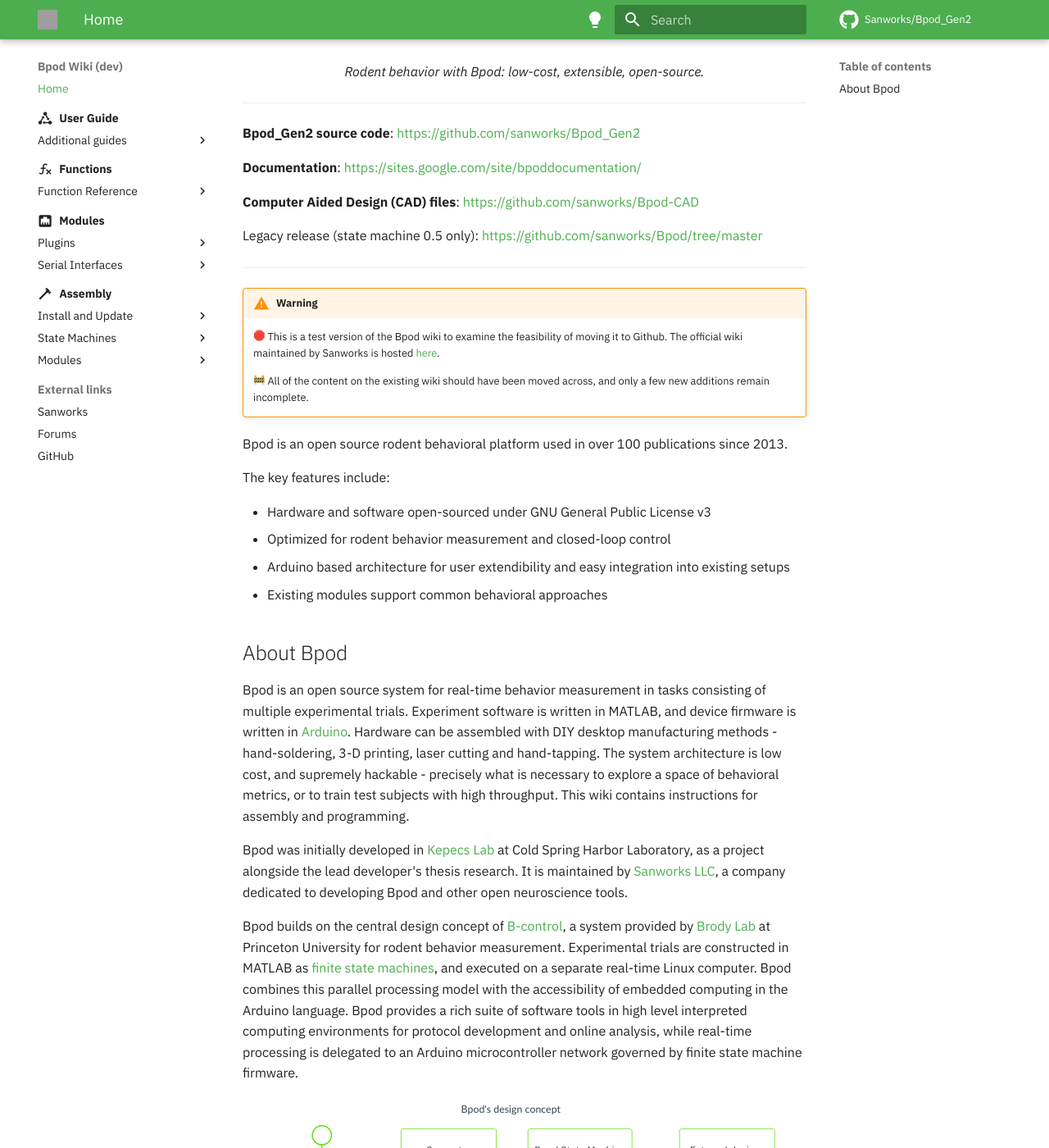
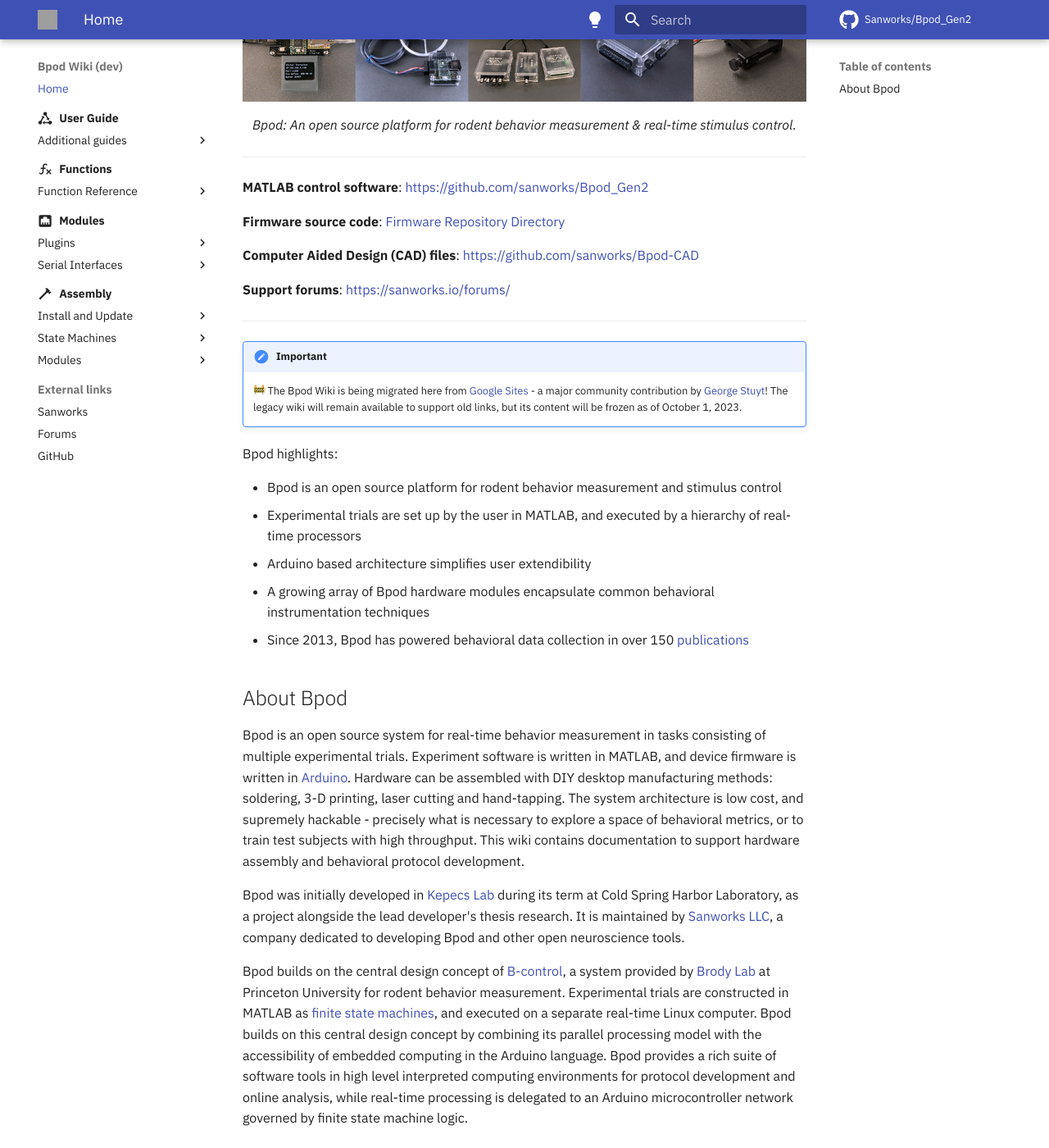
Before and after one commit to sanworks/Bpod_Wiki, an MkDocs documentation site: the page built from docs/index.md, in a window 1280 px wide and 1400 px high, scrolled down 468 px. Shown: the whole window at 82% size. Built offline with MkDocs 1.6.1 and Material for MkDocs 9.7.7, drawn with Linux system fonts in a browser that asks for light colours; emoji names are drawn with the system emoji font; some web fonts are replaced; comment, search, counter and statistics services are not loaded; some of the changed text lies outside the part shown; grey boxes are pictures that could not be loaded.

Commit message:
-Replaced Bpod text with a welcome graphic -Added a directory page listing Bpod firmware repositories -Edited content of index page -Updated theme colors

````diff
--- a/docs/index.md
+++ b/docs/index.md
@@ -1,69 +1,68 @@
-# Bpod
+<h1 style="text-align: center;">Welcome to the Bpod Wiki</h1>
 
 <div style="font-family: 'Aldrich', monospace; font-size: 112px;">
-    <p align="center">
-        Bpod
-    </p>
+    <img align="center" src="/wiki-assets/WikiWelcome.png">
 </div>
 <p align="center">
-    <em>Rodent behavior with Bpod: low-cost, extensible, open-source.</em>
+    <em>Bpod: An open source platform for rodent behavior measurement & real-time stimulus control.</em>
 </p>
 
 ---
 
-**Bpod_Gen2 source code**: [https://github.com/sanworks/Bpod_Gen2](https://github.com/sanworks/Bpod_Gen2)
+**MATLAB control software**: [https://github.com/sanworks/Bpod_Gen2](https://github.com/sanworks/Bpod_Gen2)
 
-**Documentation**: [https://sites.google.com/site/bpoddocumentation/](https://sites.google.com/site/bpoddocumentation/)
-<!-- todo: change doc site link on migration completion -->
+**Firmware source code**: [Firmware Repository Directory](install-and-update/firmware-repo-list.md)
 
 **Computer Aided Design (CAD) files**: [https://github.com/sanworks/Bpod-CAD](https://github.com/sanworks/Bpod-CAD)
 
-Legacy release (state machine 0.5 only): [https://github.com/sanworks/Bpod/tree/master](https://github.com/sanworks/Bpod/tree/master)
+**Support forums**: [https://sanworks.io/forums/](https://sanworks.io/forums/)
 
 ---
 
-!!! warning
+!!! important note
 
-    :stop_sign: This is a test version of the Bpod wiki to examine the feasibility of moving it to Github. The official wiki maintained by Sanworks is hosted [here](https://sites.google.com/site/bpoddocumentation/home?authuser=0).
+    :construction: The Bpod Wiki is being migrated here from [Google Sites](https://sites.google.com/site/bpoddocumentation/home?authuser=0) - a major community contribution by [George Stuyt](https://github.com/ogeesan)! The legacy wiki will remain available to support old links, but its content will be frozen as of October 1, 2023.
 
-    :construction: All of the content on the existing wiki should have been moved across, and only a few new additions remain incomplete.
+Bpod highlights:
 
-Bpod is an open source rodent behavioral platform used in over 100 publications since 2013.
-
-The key features include:
-
-- Hardware and software open-sourced under GNU General Public License v3
-- Optimized for rodent behavior measurement and closed-loop control
-- Arduino based architecture for user extendibility and easy integration into existing setups
-- Existing modules support common behavioral approaches
+- Bpod is an open source platform for rodent behavior measurement and stimulus control
+- Experimental trials are set up by the user in MATLAB, and executed by a hierarchy of real-time processors
+- Arduino based architecture simplifies user extendibility
+- A growing array of Bpod hardware modules encapsulate common behavioral instrumentation techniques
+- Since 2013, Bpod has powered behavioral data collection in over 150 [publications](https://sanworks.io/science/science.php)
 
 ## About Bpod
-Bpod is an open source system for real-time behavior measurement in tasks consisting of multiple experimental trials. Experiment software is written in MATLAB, and device firmware is written in [Arduino](https://www.arduino.cc/). Hardware can be assembled with DIY desktop manufacturing methods - hand-soldering, 3-D printing, laser cutting and hand-tapping. The system architecture is low cost, and supremely hackable - precisely what is necessary to explore a space of behavioral metrics, or to train test subjects with high throughput. This wiki contains instructions for assembly and programming.
+Bpod is an open source system for real-time behavior measurement in tasks consisting of multiple experimental trials. Experiment software is written in MATLAB, and device firmware is written in [Arduino](https://www.arduino.cc/). Hardware can be assembled with DIY desktop manufacturing methods:  soldering, 3-D printing, laser cutting and hand-tapping. The system architecture is low cost, and supremely hackable - precisely what is necessary to explore a space of behavioral metrics, or to train test subjects with high throughput. This wiki contains documentation to support hardware assembly and behavioral protocol development.
 
-Bpod was initially developed in [Kepecs Lab](http://kepecslab.cshl.edu/) at Cold Spring Harbor Laboratory, as a project alongside the lead developer's thesis research. It is maintained by [Sanworks LLC](https://sanworks.io/), a company dedicated to developing Bpod and other open neuroscience tools.
+Bpod was initially developed in [Kepecs Lab](https://sites.wustl.edu/kepecslab/) during its term at Cold Spring Harbor Laboratory, as a project alongside the lead developer's thesis research. It is maintained by [Sanworks LLC](https://sanworks.io/), a company dedicated to developing Bpod and other open neuroscience tools.
 
-Bpod builds on the central design concept of [B-control](http://brodywiki.princeton.edu/bcontrol/index.php/Main_Page), a system provided by [Brody Lab](http://brodylab.org/) at Princeton University for rodent behavior measurement. Experimental trials are constructed in MATLAB as [finite state machines](https://en.wikipedia.org/wiki/Finite-state_machine), and executed on a separate real-time Linux computer. Bpod combines this parallel processing model with the accessibility of embedded computing in the Arduino language. Bpod provides a rich suite of software tools in high level interpreted computing environments for protocol development and online analysis, while real-time processing is delegated to an Arduino microcontroller network governed by finite state machine firmware.
+Bpod builds on the central design concept of [B-control](http://brodywiki.princeton.edu/bcontrol/index.php/Main_Page), a system provided by [Brody Lab](http://brodylab.org/) at Princeton University for rodent behavior measurement. Experimental trials are constructed in MATLAB as [finite state machines](https://en.wikipedia.org/wiki/Finite-state_machine), and executed on a separate real-time Linux computer. Bpod builds on this central design concept by combining its parallel processing model with the accessibility of embedded computing in the Arduino language. Bpod provides a rich suite of software tools in high level interpreted computing environments for protocol development and online analysis, while real-time processing is delegated to an Arduino microcontroller network governed by finite state machine logic.
 
 ```mermaid
 ---
-title: Bpod's design concept
+title: Bpod system concept
 ---
+%%{init: { 'theme': 'default', 'sequence': { 'mirrorActors': false } }}%%
 sequenceDiagram
-actor e as Experimenter
 participant matlab as Computer
 participant bpod as Bpod State Machine
-participant external as External devices
+participant external as Hardware Modules
+actor subject as Test Subject
 
-e->>matlab: Start protocol
 Note over matlab: Prepare session
-matlab ->> external: Configure with user-friendly functions
 loop
 Note over matlab: Prepare state machine
-matlab ->> bpod: Run state machine
+matlab ->> external: Configure from MATLAB
+matlab ->> bpod: Run trial state machine
 activate bpod
-Note over bpod: Rodent behavior
-bpod -->external: High speed interaction
-bpod ->> matlab: Send trial data
+Note over bpod: Experimental trial
+bpod ->> subject: Stimulus
+external ->> subject: Stimulus
+bpod -->external: Ultra-low latency triggers
+subject ->> bpod: Discrete behavioral events
+subject ->> external: Raw sensor data
+bpod ->> matlab: Return events + timestamps
+external ->> matlab: Acquired data
 deactivate bpod
 Note over matlab: Save data
 end
--- a/mkdocs.yml
+++ b/mkdocs.yml
@@ -136,8 +136,8 @@
   # Palette toggle for dark mode
     - media: "(prefers-color-scheme: dark)"
       scheme: slate
-      primary: green
-      accent: light green
+      primary: indigo
+      accent: blue
       toggle:
         icon: material/lightbulb-outline
         name: Switch to light mode
@@ -145,8 +145,8 @@
     # Palette toggle for light mode
     - media: "(prefers-color-scheme: light)"
       scheme: default
-      primary: green
-      accent: light green
+      primary: indigo
+      accent: blue
       toggle:
         icon: material/lightbulb
         name: Switch to dark mode
````
Also changed, not shown: docs/install-and-update/firmware-repo-list.md (added, +20 -0 lines), docs/install-and-update/firmware-update.md (+1 -10 lines), docs/wiki-assets/WikiWelcome.png (added).
